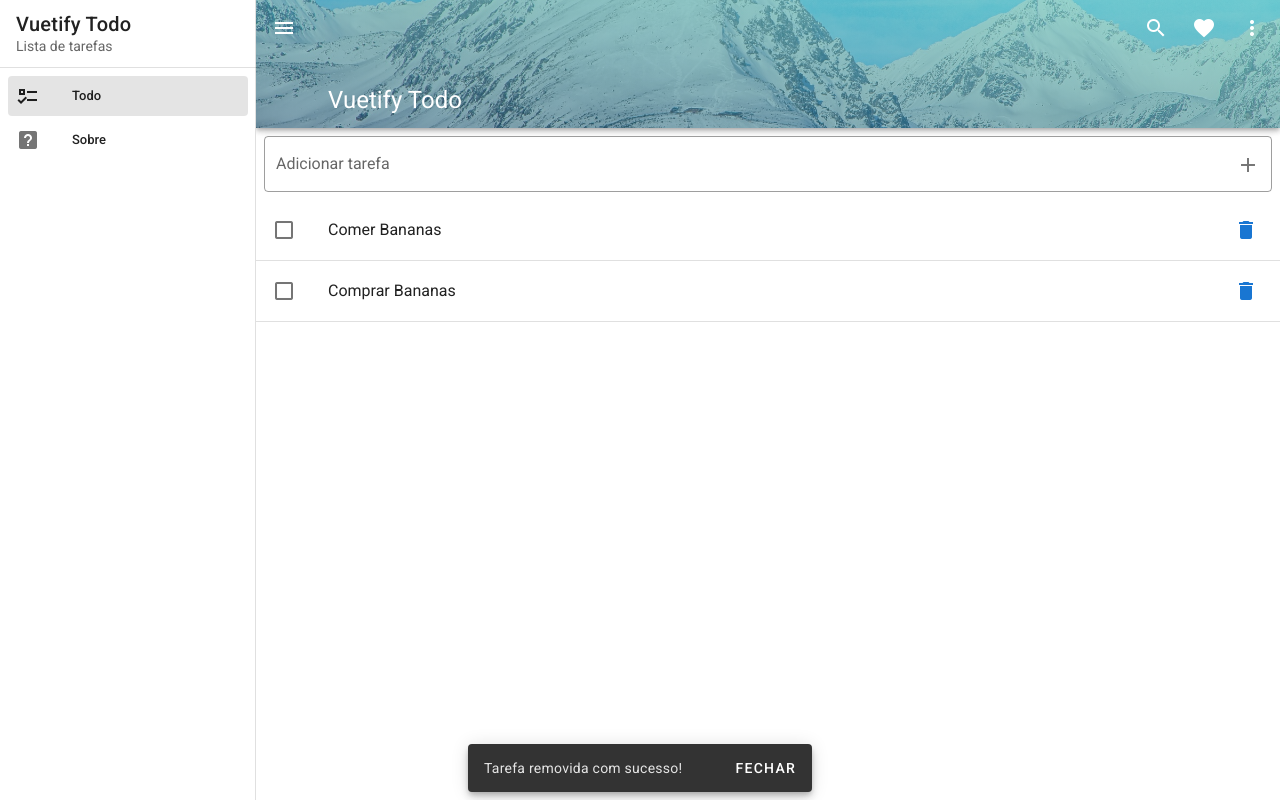
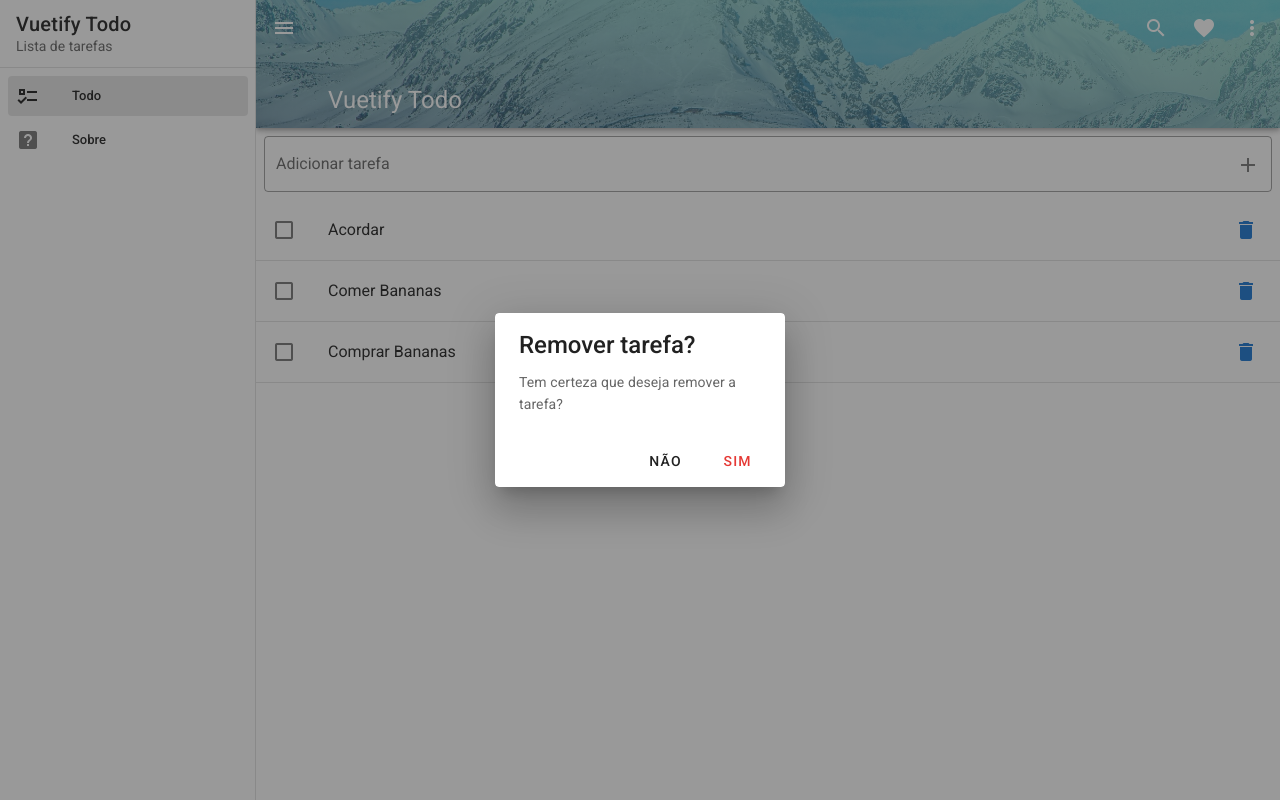
Before and after one commit to desdiogo/vuetify_todo, a Vue app: page /#/ in a window 1280 px wide. Both pictures are taken after a click on the button 1246 px from the left and 230 px from the top of the page. Built offline with nearby package versions, Linux system fonts and the light colour scheme.

Commit message:
add dialogs

```diff
--- /dev/null
+++ b/src/components/Dialogs/DialogDelete.vue
@@ -0,0 +1,27 @@
+<template>
+  <v-dialog :value="true" persistent max-width="290">
+    <v-card>
+      <v-card-title class="headline">
+        Remover tarefa?
+      </v-card-title>
+      <v-card-text>Tem certeza que deseja remover a tarefa?</v-card-text>
+      <v-card-actions>
+        <v-spacer></v-spacer>
+        <v-btn text @click="$emit('close')">
+          Não
+        </v-btn>
+        <v-btn color="red darken-1" text @click="$store.dispatch('deleteTask', task.id)">
+          Sim
+        </v-btn>
+      </v-card-actions>
+    </v-card>
+  </v-dialog>
+</template>
+
+<script>
+export default {
+  props: ['task']
+};
+</script>
+
+<style></style>
--- a/src/components/Todo/Task.vue
+++ b/src/components/Todo/Task.vue
@@ -16,18 +16,31 @@
           >
         </v-list-item-content>
         <v-list-item-action>
-          <v-btn @click.stop="$store.dispatch('deleteTask', task.id)" icon>
+          <v-btn @click.stop="dialogs.delete = true" icon>
             <v-icon color="primary">mdi-delete</v-icon>
           </v-btn>
         </v-list-item-action>
       </template>
     </v-list-item>
     <v-divider></v-divider>
+    <dialog-delete v-if="dialogs.delete" :task="task" @close="dialogs.delete = false" />
   </div>
 </template>
 
 <script>
+import DialogDelete from "../Dialogs/DialogDelete";
+
 export default {
   props: ["task"],
+  components: {
+    DialogDelete,
+  },
+  data() {
+    return {
+      dialogs: {
+        delete: false,
+      },
+    };
+  },
 };
 </script>
```
